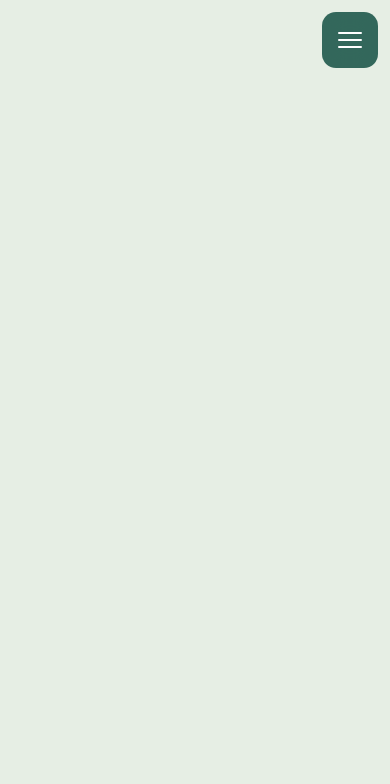
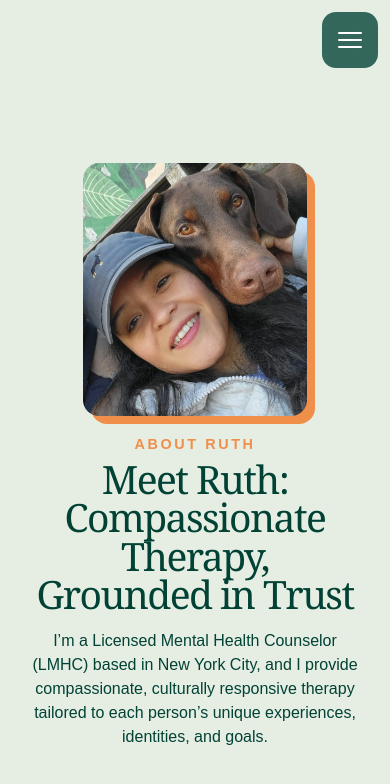
Before and after one commit to TherapyWithRuth/therapy-with-ruth-website, an Angular app: page /about in a window 390 px wide. Before the commit this address led to /. Shown: the top 784 px of the page. Built offline with nearby package versions, Linux system fonts and the light colour scheme.

Commit message:
added About page with Hero section

```diff
--- /dev/null
+++ b/src/app/about/about.html
@@ -0,0 +1 @@
+<app-about-hero />
--- /dev/null
+++ b/src/app/about/about.scss
@@ -0,0 +1,3 @@
+:host {
+  display: block;
+}
--- /dev/null
+++ b/src/app/about/about.ts
@@ -0,0 +1,11 @@
+import { Component } from '@angular/core';
+
+import { AboutHero } from './hero/hero';
+
+@Component({
+  selector: 'app-about',
+  imports: [AboutHero],
+  templateUrl: './about.html',
+  styleUrl: './about.scss',
+})
+export class About {}
--- /dev/null
+++ b/src/app/about/hero/hero.html
@@ -0,0 +1,20 @@
+<section class="about-hero" aria-labelledby="about-hero-title">
+  <div class="about-hero__content">
+    <p class="about-hero__eyebrow">About Ruth</p>
+    <h1 id="about-hero-title">Meet Ruth: Compassionate Therapy, Grounded in Trust</h1>
+    <p class="about-hero__intro">
+      I’m a Licensed Mental Health Counselor (LMHC) based in New York City, and I provide
+      compassionate, culturally responsive therapy tailored to each person’s unique experiences,
+      identities, and goals.
+    </p>
+  </div>
+
+  <div class="about-hero__image-frame">
+    <img
+      src="/images/ruth-and-ramona-the-dog.jpg"
+      alt="Ruth Perez Acosta relaxing with her dog, Ramona"
+      width="837"
+      height="988"
+    />
+  </div>
+</section>
--- /dev/null
+++ b/src/app/about/hero/hero.scss
@@ -0,0 +1,117 @@
+:host {
+  display: block;
+}
+
+.about-hero {
+  display: grid;
+  grid-template-columns: minmax(0, 1fr) minmax(19rem, 0.82fr);
+  height: 100%;
+  min-height: 100%;
+  align-items: center;
+  gap: clamp(2rem, 7vw, 7rem);
+  overflow: clip;
+  padding: clamp(7rem, 13vh, 9rem) clamp(1.5rem, 8vw, 8rem) clamp(2.5rem, 7vh, 5rem);
+  background: var(--color-sage-light);
+}
+
+.about-hero__content {
+  width: min(100%, 42rem);
+}
+
+.about-hero__eyebrow {
+  margin: 0 0 1rem;
+  color: var(--color-orange);
+  font-size: 0.9rem;
+  font-weight: 700;
+  letter-spacing: 0.18em;
+  text-transform: uppercase;
+}
+
+h1 {
+  margin: 0;
+  color: var(--color-forest-dark);
+  font-family: Georgia, 'Times New Roman', serif;
+  font-size: clamp(2.75rem, 5.75vw, 5.5rem);
+  font-weight: 400;
+  letter-spacing: -0.04em;
+  line-height: 0.98;
+  text-wrap: balance;
+}
+
+.about-hero__intro {
+  max-width: 38rem;
+  margin: clamp(1.5rem, 3vh, 2rem) 0 0;
+  color: var(--color-forest-dark);
+  font-size: clamp(1.05rem, 1.75vw, 1.25rem);
+  line-height: 1.65;
+  text-wrap: pretty;
+}
+
+.about-hero__image-frame {
+  position: relative;
+  justify-self: end;
+  width: min(100%, 35rem);
+  height: min(70vh, 44rem);
+}
+
+.about-hero__image-frame::before {
+  position: absolute;
+  inset: 1rem -1rem -1rem 1rem;
+  border-radius: 1.5rem;
+  background: var(--color-orange);
+  content: '';
+}
+
+.about-hero__image-frame img {
+  position: relative;
+  display: block;
+  width: 100%;
+  height: 100%;
+  border-radius: 1.5rem;
+  object-fit: cover;
+  object-position: center;
+}
+
+@media (max-width: 48rem) {
+  .about-hero {
+    grid-template-columns: 1fr;
+    align-content: center;
+    gap: 1.25rem;
+    padding: 5.75rem 1.5rem 1.5rem;
+  }
+
+  .about-hero__content {
+    grid-row: 2;
+    text-align: center;
+  }
+
+  .about-hero__eyebrow {
+    margin-bottom: 0.5rem;
+  }
+
+  h1 {
+    font-size: clamp(2.2rem, 10vw, 3.4rem);
+  }
+
+  .about-hero__intro {
+    margin-top: 1rem;
+    font-size: 1rem;
+    line-height: 1.5;
+  }
+
+  .about-hero__image-frame {
+    grid-row: 1;
+    justify-self: center;
+    width: min(64vw, 14rem);
+    height: min(30vh, 16.5rem);
+  }
+
+  .about-hero__image-frame::before {
+    inset: 0.5rem -0.5rem -0.5rem 0.5rem;
+    border-radius: 1rem;
+  }
+
+  .about-hero__image-frame img {
+    border-radius: 1rem;
+  }
+}
--- a/src/app/app.routes.ts
+++ b/src/app/app.routes.ts
@@ -3,6 +3,12 @@ import { Routes } from '@angular/router';
 export const routes: Routes = [
   {
     path: '',
+    title: 'Therapy for Anxiety, Trauma & Depression in New York | Therapy with Ruth',
     loadComponent: () => import('./home/home').then((component) => component.Home),
   },
+  {
+    path: 'about',
+    title: 'About Ruth Perez Acosta, LMHC | Therapy with Ruth',
+    loadComponent: () => import('./about/about').then((component) => component.About),
+  },
 ];
```
Also changed, not shown: src/app/about/hero/hero.ts (added, +10 -0 lines), public/images/ruth-and-ramona-the-dog.jpg (added).
